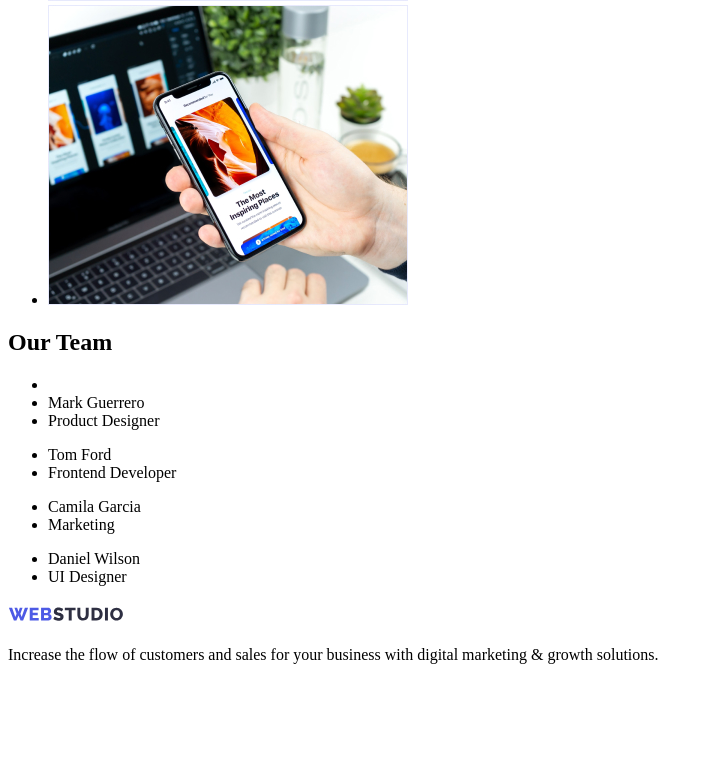
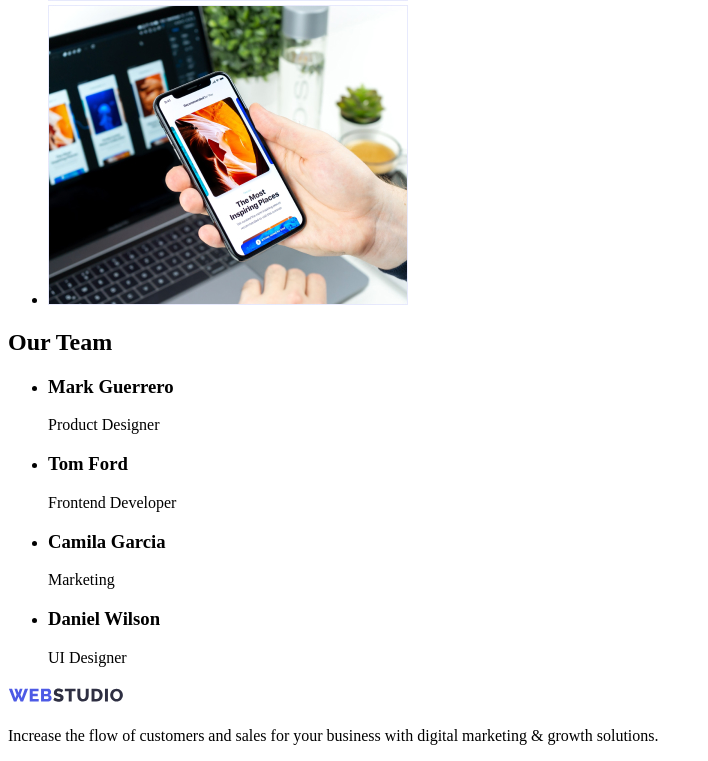
Before and after one commit to MurriNikorr/goit-markup-hw-01, a plain HTML site: page index.html in a window 1280 px wide. Shown: the part 1245-2006 px from the top of the page, without its empty margins (0-708 px from the left). Before the commit the page ends 1925 px from the top, so only its background shows below. Drawn offline with Linux system fonts and the light colour scheme.

Commit message:
Разметка

```diff
--- a/index.html
+++ b/index.html
@@ -10,7 +10,8 @@
     <!-- HEADER -->
     <header>
       <nav>
-        <a href="./index.html">WebStudio</a>
+        <a href="./index.html">Webstudio</a>
+
         <ul>
           <li><a href="">Studio</a></li>
           <li><a href="">Portfolio</a></li>
@@ -75,28 +76,29 @@
       <section>
         <h2>Our Team</h2>
         <ul>
-          <li></li>
-          <li>Mark Guerrero</li>
-          <li>Product Designer</li>
-        </ul>
-        <ul>
-          <li>Tom Ford</li>
-          <li>Frontend Developer</li>
-        </ul>
-        <ul>
-          <li>Camila Garcia</li>
-          <li>Marketing</li>
-        </ul>
-        <ul>
-          <li>Daniel Wilson</li>
-          <li>UI Designer</li>
+          <li>
+            <h3>Mark Guerrero</h3>
+            <p>Product Designer</p>
+          </li>
+          <li>
+            <h3>Tom Ford</h3>
+            <p>Frontend Developer</p>
+          </li>
+          <li>
+            <h3>Camila Garcia</h3>
+            <p>Marketing</p>
+          </li>
+          <li>
+            <h3>Daniel Wilson</h3>
+            <p>UI Designer</p>
+          </li>
         </ul>
       </section>
     </main>
 
     <!-- Webstudio -->
     <footer>
-      <a href="./index.html"><img src="./img/logo.svg" alt="site logo" /> </a>
+      <a href="./index.html"><img src="./img/logo.svg" alt="site logo" /></a>
       <p>
         Increase the flow of customers and sales for your business with digital
         marketing & growth solutions.
```
